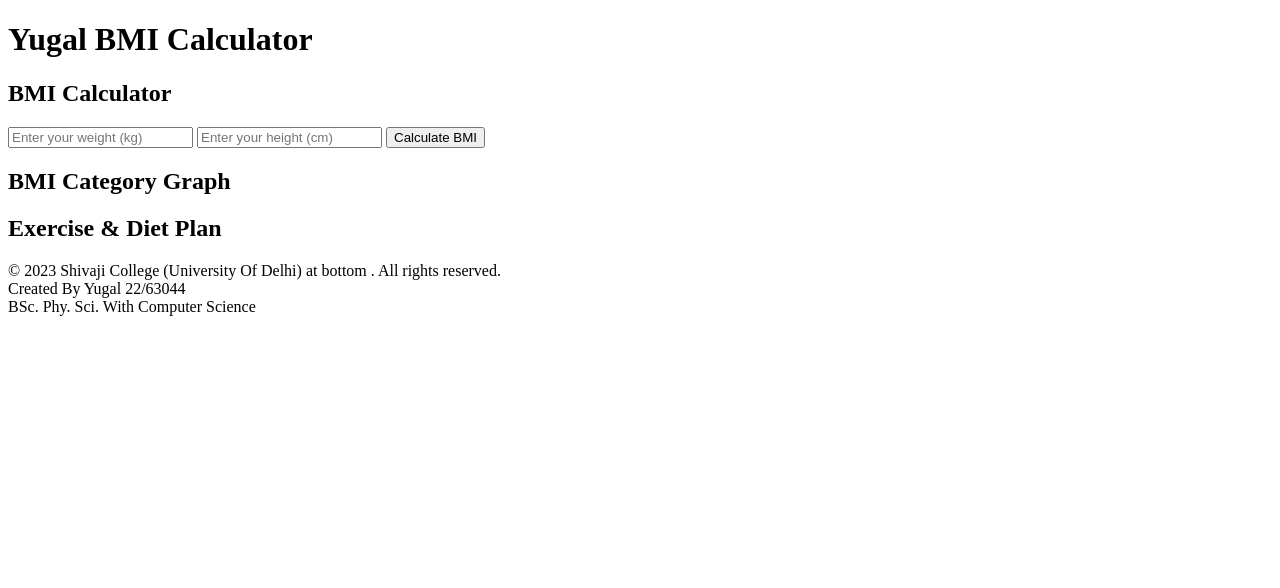
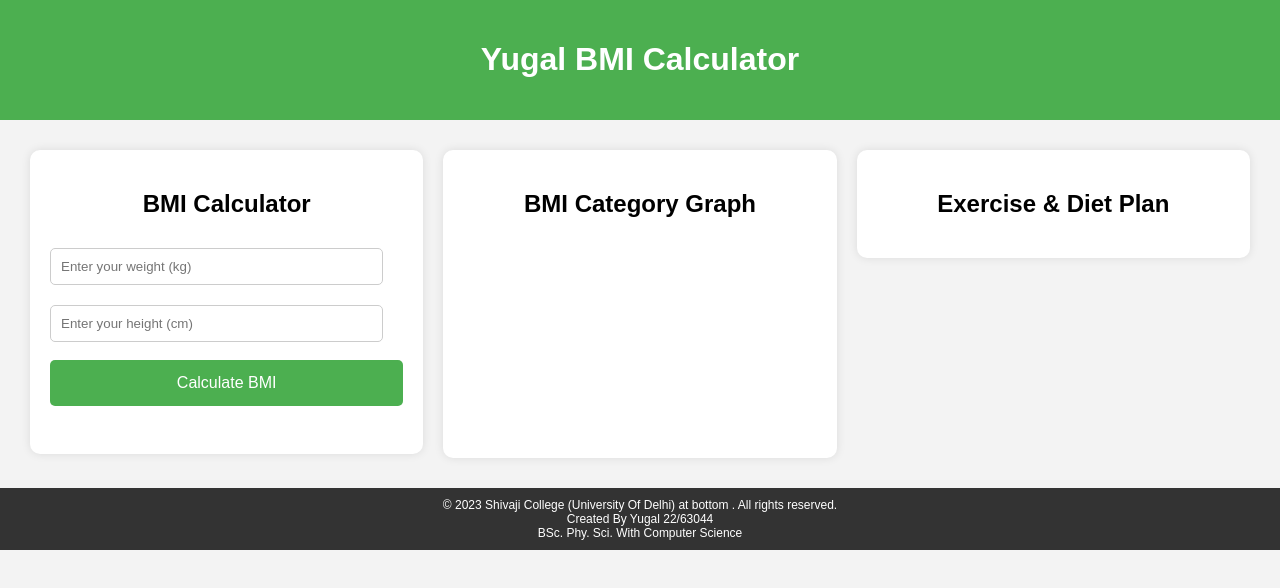
Before and after one commit to YugalNA/random, a plain HTML site: page index.html in a window 1280 px wide. Drawn offline with Linux system fonts and the light colour scheme.

Commit message:
Update index.html

```diff
--- a/index.html
+++ b/index.html
@@ -4,7 +4,94 @@
 <meta charset="UTF-8">
 <meta name="viewport" content="width=device-width, initial-scale=1.0">
 <title>BMI Calculator</title>
-<link rel="stylesheet" href="styles.css">
+<style>
+    body {
+        font-family: Arial, sans-serif;
+        background-color: #f3f3f3;
+        margin: 0;
+        padding: 0;
+    }
+
+    .container {
+        display: flex;
+        flex-wrap: wrap;
+        justify-content: center;
+        align-items: flex-start;
+        padding: 20px;
+    }
+
+    .box {
+        background-color: #fff;
+        border-radius: 10px;
+        box-shadow: 0 0 10px rgba(0, 0, 0, 0.1);
+        padding: 20px;
+        margin: 10px;
+        flex: 1;
+        max-width: 400px;
+    }
+
+    h1, h2 {
+        text-align: center;
+    }
+
+    input[type="number"] {
+        width: calc(100% - 20px);
+        padding: 10px;
+        margin: 10px 0;
+        border: 1px solid #ccc;
+        border-radius: 5px;
+        box-sizing: border-box;
+    }
+
+    button {
+        background-color: #4CAF50;
+        color: white;
+        padding: 14px 20px;
+        margin: 8px 0;
+        border: none;
+        border-radius: 5px;
+        cursor: pointer;
+        width: 100%;
+        font-size: 16px;
+    }
+
+    button:hover {
+        background-color: #45a049;
+    }
+
+    .result {
+        margin-top: 20px;
+        font-weight: bold;
+    }
+
+    .graph {
+        width: 100%;
+        height: 200px; /* Adjust height as needed */
+    }
+
+    .exercise-diet-plan {
+        text-align: center;
+    }
+
+    .footer {
+        text-align: center;
+        font-size: 12px;
+        color: #666;
+        background-color: #333;
+        color: white;
+        padding: 10px 0;
+    }
+
+    .header {
+        background-color: #4CAF50;
+        padding: 20px;
+    }
+
+    .header-text {
+        color: white;
+        text-align: center;
+    }
+</style>
 </head>
 <body>
 <header class="header">
```
Lines whose indentation alone changed are shown as unchanged.
